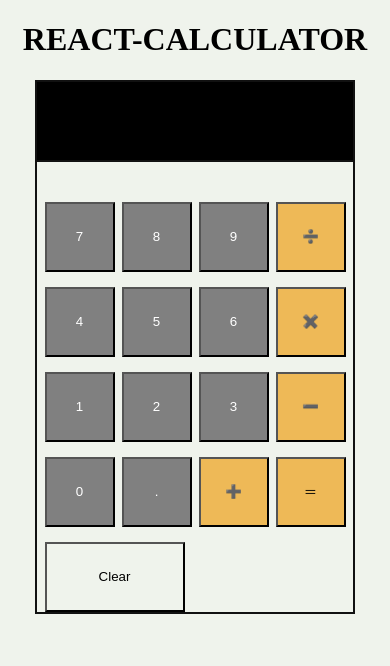
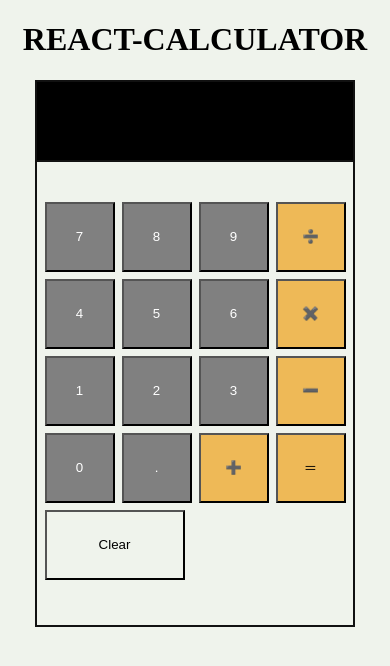
Before and after one commit to chadtarpey615/react-calculator, a React (Create React App) app: page / in a window 390 px wide. Shown: the top 666 px of the page. Built offline with nearby package versions, Linux system fonts and the light colour scheme.

Commit message:
adding some styling to mobile version

```diff
--- a/src/App.css
+++ b/src/App.css
@@ -74,5 +74,7 @@ font-size: 1rem;
     grid-template-columns: 70px 70px 70px 70px ;
   grid-template-rows: 70px 70px 70px 70px 70px;
   column-gap: 7px;
+  grid-gap: 7px;
+  padding-bottom: 45px;
   }
 }
--- a/src/App.js
+++ b/src/App.js
@@ -24,7 +24,8 @@ function App() {
         setResult(Number(input) - Number(secondInput))
         setInput("");
         setSecondInput("");
-        setOperator("")
+        setOperator("");
+
 
 
       }
```
